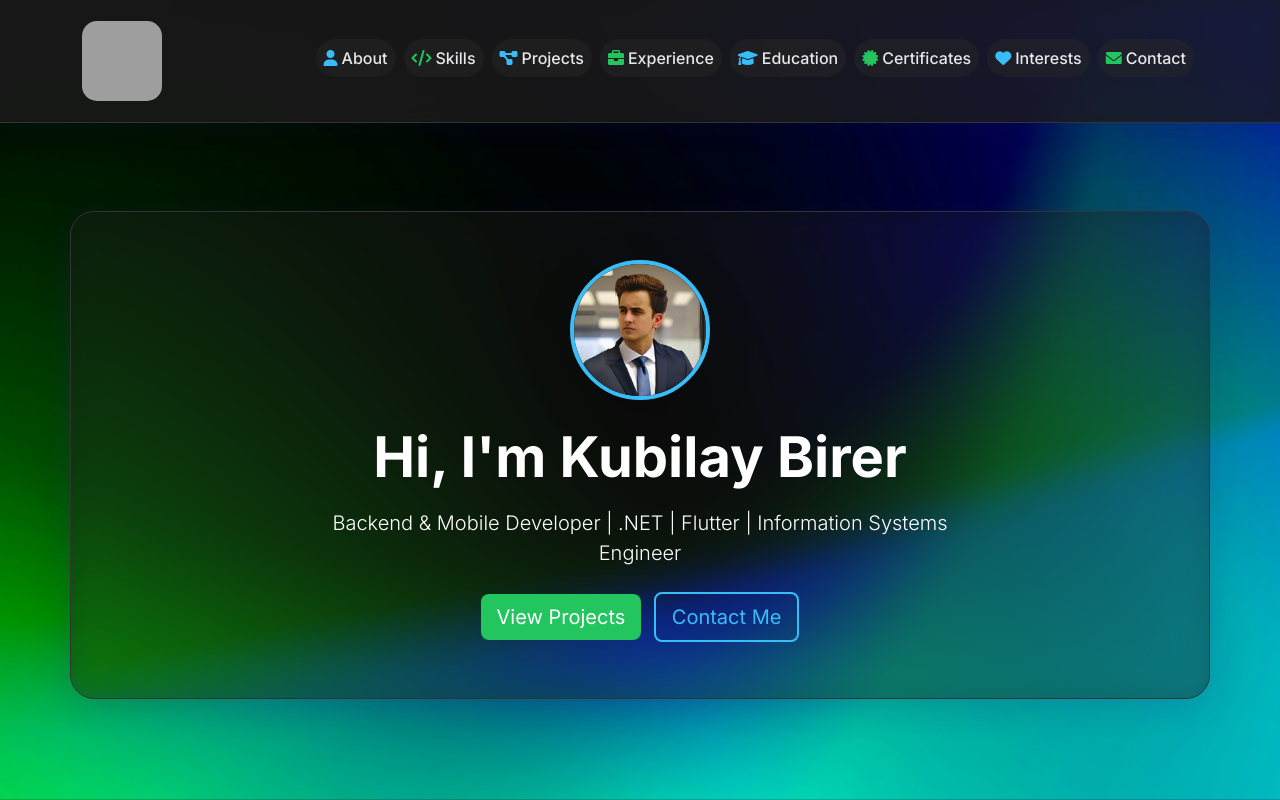
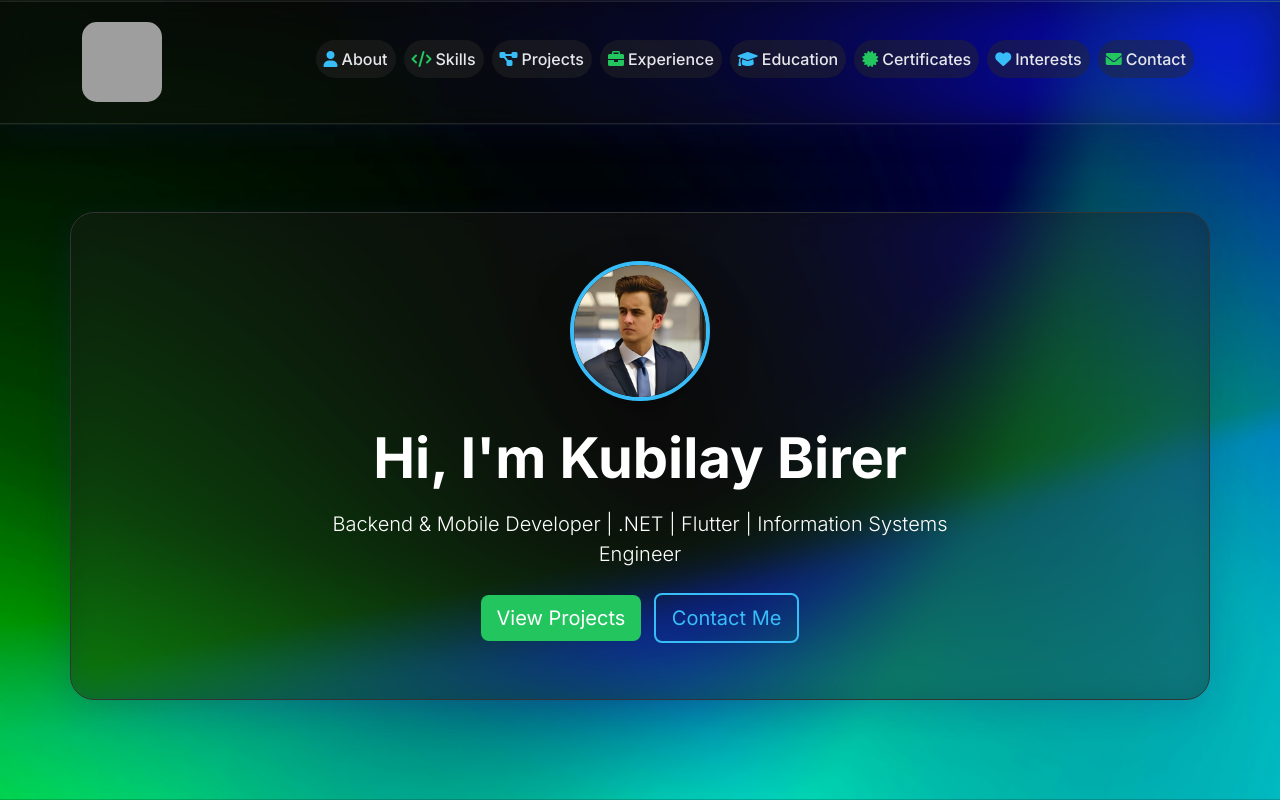
Before and after one commit to kubicix/kubicix-portfolio, a plain HTML site: page index.html in a window 1280 px wide. Shown: the top 800 px of the page. Drawn offline with nearby package versions, Linux system fonts and the light colour scheme; some packages are replaced by stand-ins of ours; grey boxes are pictures that could not be loaded; a script that the page names is missing.

Commit message:
feat : made navbar bg liquid glass improved visuals

```diff
--- a/styles.css
+++ b/styles.css
@@ -568,11 +568,43 @@ section {
 }
 
 .glass-navbar {
-  background: rgba(26, 26, 26, 0.85) !important;
-  box-shadow: 0 4px 24px 0 rgba(31, 38, 135, 0.10);
-  backdrop-filter: blur(12px) saturate(180%);
-  -webkit-backdrop-filter: blur(12px) saturate(180%);
-  border-bottom: 1.5px solid var(--border-color);
+  background: rgba(26, 26, 26, 0.25) !important;
+  box-shadow: 0 8px 32px 0 rgba(31, 38, 135, 0.15),
+              inset 0 1px 0 rgba(255, 255, 255, 0.1),
+              0 1px 0 rgba(255, 255, 255, 0.05);
+  backdrop-filter: blur(20px) saturate(180%) brightness(120%);
+  -webkit-backdrop-filter: blur(20px) saturate(180%) brightness(120%);
+  border-bottom: 1.5px solid rgba(255, 255, 255, 0.1);
+  border-top: 1px solid rgba(255, 255, 255, 0.05);
+  position: relative;
+  overflow: hidden;
+}
+
+.glass-navbar::before {
+  content: "";
+  position: absolute;
+  top: 0;
+  left: 0;
+  right: 0;
+  height: 1px;
+  background: linear-gradient(90deg,
+    transparent 0%,
+    rgba(34, 197, 94, 0.3) 25%,
+    rgba(56, 189, 248, 0.3) 50%,
+    rgba(34, 197, 94, 0.3) 75%,
+    transparent 100%);
+  animation: liquidFlow 8s ease-in-out infinite;
+}
+
+@keyframes liquidFlow {
+  0%, 100% {
+    opacity: 0.3;
+    transform: translateX(-100%);
+  }
+  50% {
+    opacity: 0.8;
+    transform: translateX(100%);
+  }
 }
 
 .nav-pill-glass {
```
